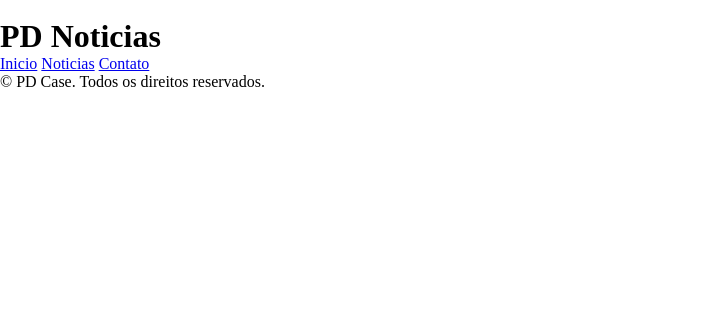
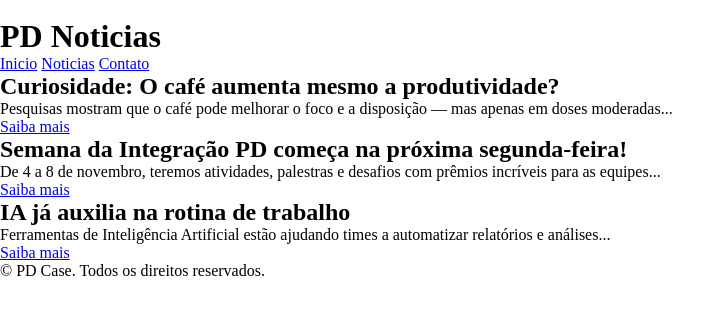
Before and after one commit to mateusartico/PD-Noticias, a plain HTML site: page index.html in a window 1280 px wide. Shown: the whole page, without its empty margins (0-724 px from the left). Drawn offline with Linux system fonts and the light colour scheme.

Commit message:
feat(article): adiciona o conteúdo das notícias secundárias dentro de tags 'article'

```diff
--- a/index.html
+++ b/index.html
@@ -1,15 +1,15 @@
 <!DOCTYPE html>
 <html lang="pt-br">
   <head>
-    <meta charset="UTF-8">
-    <meta name="viewport" content="width=device-width, initial-scale=1.0">
+    <meta charset="UTF-8" />
+    <meta name="viewport" content="width=device-width, initial-scale=1.0" />
     <title>PD Noticias</title>
-    <link rel="stylesheet" href="css/style.css">
+    <link rel="stylesheet" href="css/style.css" />
   </head>
   <body>
     <header>
       <div>
-            <img src="">
+        <img src="" />
         <h1>PD Noticias</h1>
       </div>
 
@@ -19,6 +19,34 @@
         <a href="#">Contato</a>
       </nav>
     </header>
+    <section>
+      <article>
+        <h2>Curiosidade: O café aumenta mesmo a produtividade?</h2>
+        <p>
+          Pesquisas mostram que o café pode melhorar o foco e a disposição — mas
+          apenas em doses moderadas...
+        </p>
+        <a href="#">Saiba mais</a>
+      </article>
+
+      <article>
+        <h2>Semana da Integração PD começa na próxima segunda-feira!</h2>
+        <p>
+          De 4 a 8 de novembro, teremos atividades, palestras e desafios com
+          prêmios incríveis para as equipes...
+        </p>
+        <a href="#">Saiba mais</a>
+      </article>
+
+      <article>
+        <h2>IA já auxilia na rotina de trabalho</h2>
+        <p>
+          Ferramentas de Inteligência Artificial estão ajudando times a
+          automatizar relatórios e análises...
+        </p>
+        <a href="#">Saiba mais</a>
+      </article>
+    </section>
     <footer>
       <p>&copy; PD Case. Todos os direitos reservados.</p>
     </footer>
```
Lines whose indentation alone changed are shown as unchanged.
